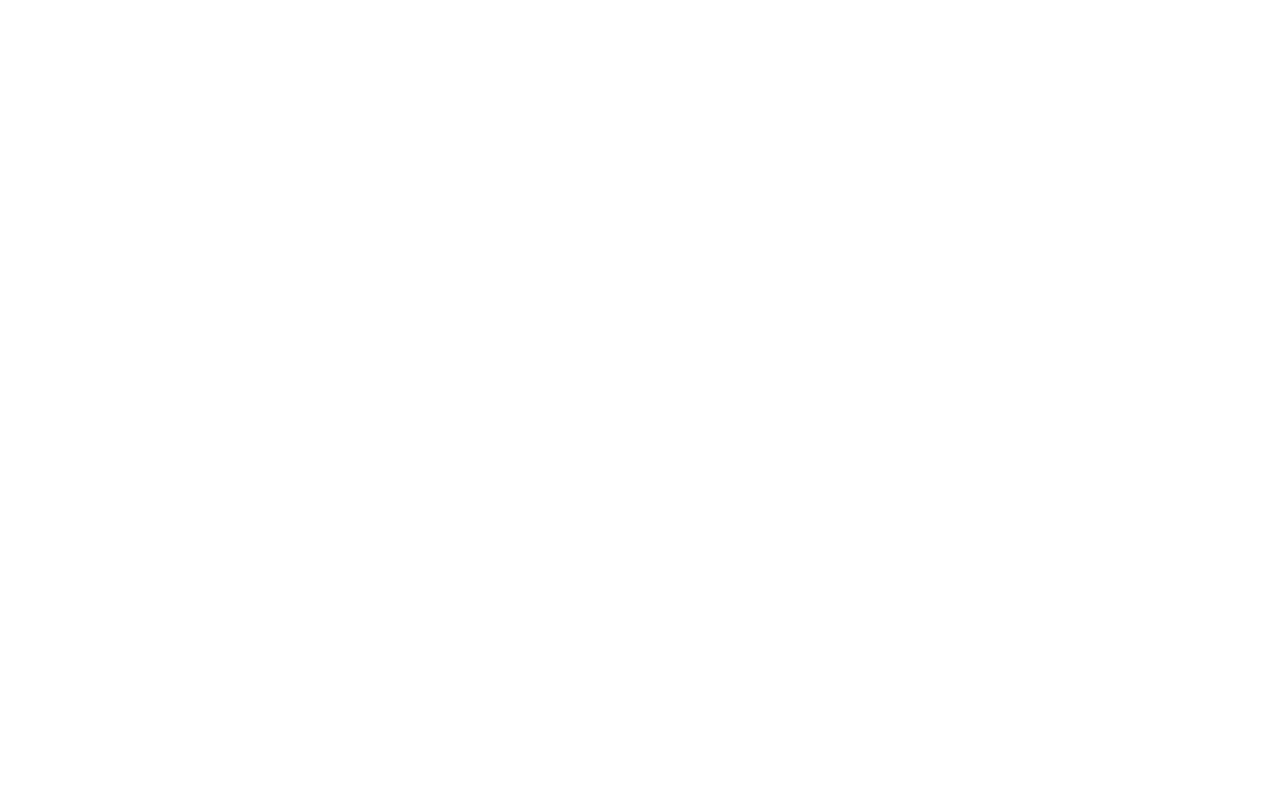
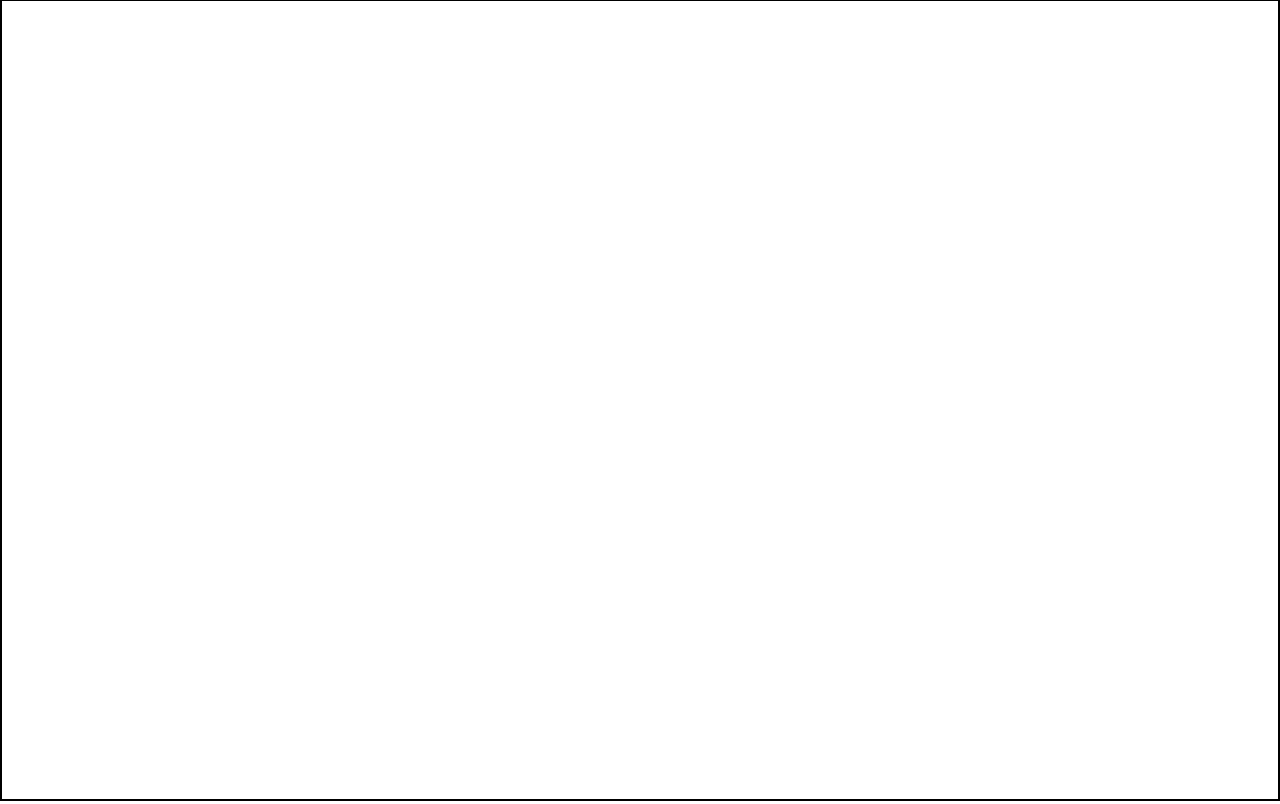
Before and after one commit to Mollie-S/lines-and-shapes, a website: page index.html in a window 1280 px wide. Drawn offline with Linux system fonts and the light colour scheme.

Commit message:
Made the canvas smaller than the whole window. Made the element visible by adding a border.

```diff
--- a/styles.css
+++ b/styles.css
@@ -1,10 +1,23 @@
-/* html {
+* {
+  box-sizing: border-box;
+}
+
+html {
   width: 100%;
   height: 100%;
-} */
+  overflow: hidden;
+}
 
 body {
   margin: 0;
   width: 100vw;
   height: 100vh;
+  display: flex;
+  flex-direction: column;
+  justify-content: center;
 }
+
+canvas {
+  border: 2px solid black;
+  position: relative;
+}
```
Also changed, not shown: index.html (+3 -0 lines).
